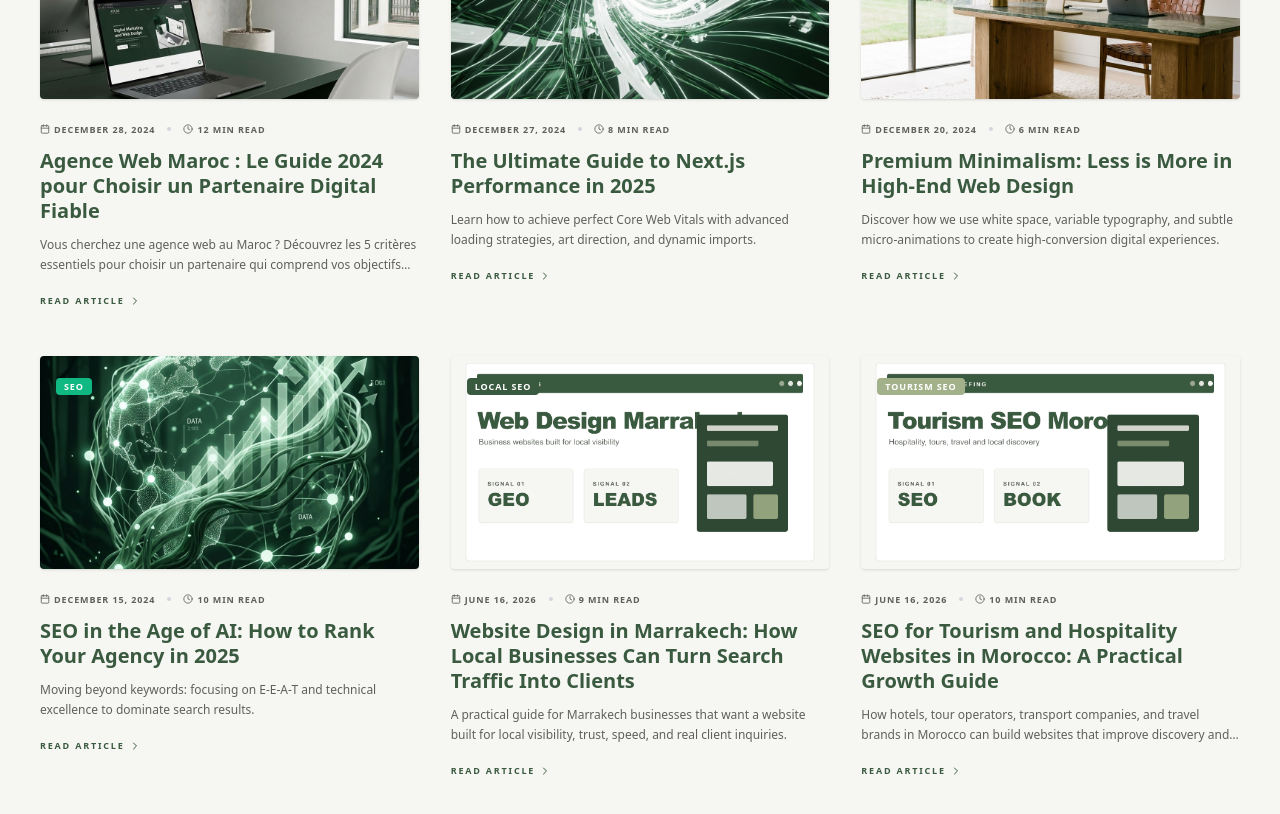
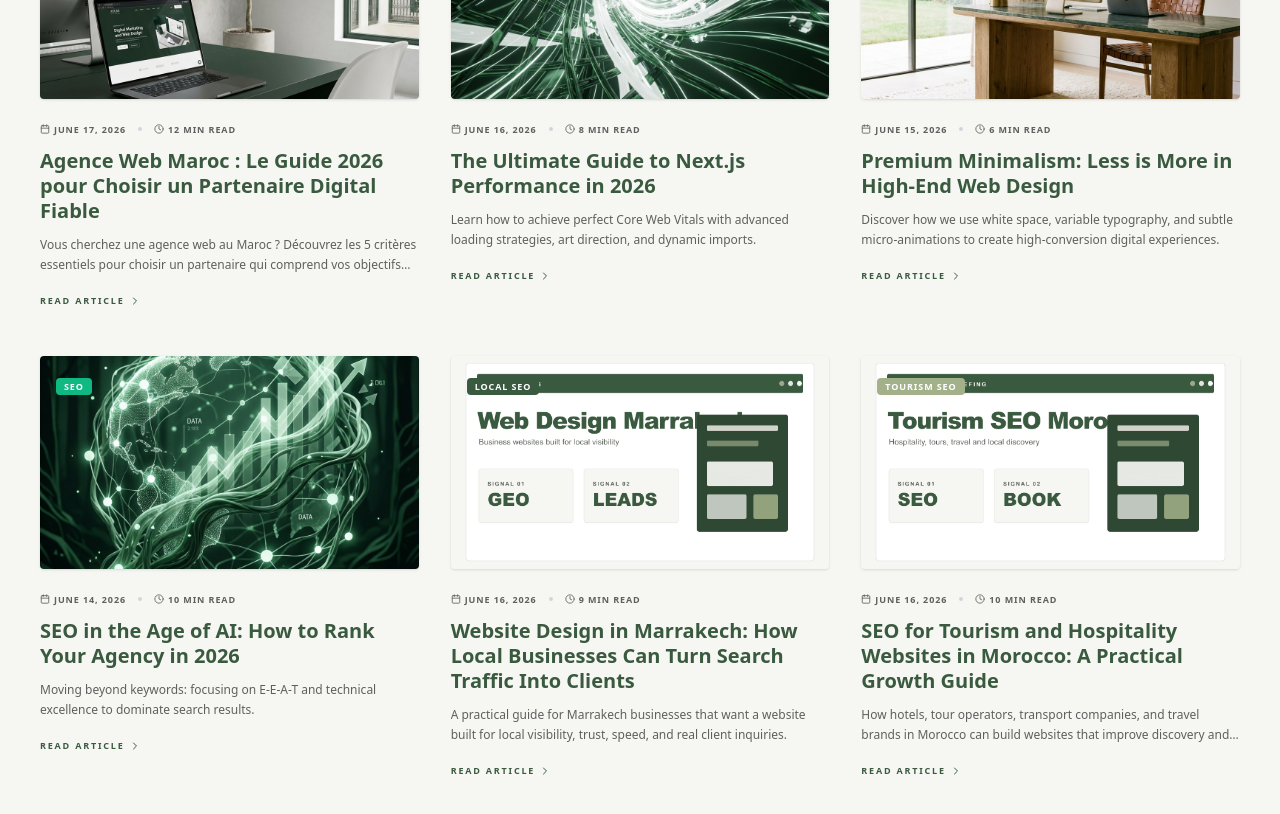
Before and after one commit to splach-coder/weReact-agency, a Next.js app: page /en/blog in a window 1280 px wide. Shown: the part 1520-2334 px from the top of the page. Built offline with nearby package versions, Linux system fonts and the light colour scheme.

Commit message:
fix: refresh blog years and copyright

```diff
--- a/scripts/verify-greenops-content.ts
+++ b/scripts/verify-greenops-content.ts
@@ -64,4 +64,17 @@ if (greenOpsDesignFiles.length > 0) {
   throw new Error(`GreenOps design still wired into old UI: ${greenOpsDesignFiles.join(', ')}`);
 }
 
+const blogSource = readFileSync('src/data/blog.ts', 'utf8');
+const staleBlogYears = blogSource.match(/\b20(?:24|25)\b/g) ?? [];
+
+if (staleBlogYears.length > 0) {
+  throw new Error(`Blog content still references stale years: ${[...new Set(staleBlogYears)].join(', ')}`);
+}
+
+const footerSource = readFileSync('src/components/Footer.tsx', 'utf8');
+
+if (/All rights reserved/.test(footerSource) && !/new Date\(\)\.getFullYear\(\)/.test(footerSource)) {
+  throw new Error('Footer copyright year must use new Date().getFullYear().');
+}
+
 console.log(`Content and old-design checks verified: ${projects.length} projects, ${blogPosts.length} posts.`);
--- a/src/components/Footer.tsx
+++ b/src/components/Footer.tsx
@@ -7,6 +7,7 @@ import { useLocale } from 'next-intl';
 
 export default function Footer() {
     const locale = useLocale();
+    const currentYear = new Date().getFullYear();
 
     return (
         <footer className="relative bg-[var(--color-primary)] text-[#E3E3DC] py-8 md:py-16 overflow-hidden">
@@ -48,7 +49,7 @@ export default function Footer() {
                         </div>
 
                         <p className="text-xs text-white/70 uppercase tracking-widest">
-                            © WeReact LLC 2025 All rights reserved
+                            &copy; WeReact LLC {currentYear} All rights reserved
                         </p>
                     </div>
 
--- a/src/data/blog.ts
+++ b/src/data/blog.ts
@@ -15,11 +15,11 @@ export interface BlogPost {
 
 export const blogPosts: BlogPost[] = [
     {
-        slug: "choisir-agence-web-maroc-2024",
-        title: "Agence Web Maroc : Le Guide 2024 pour Choisir un Partenaire Digital Fiable",
+        slug: "choisir-agence-web-maroc-2026",
+        title: "Agence Web Maroc : Le Guide 2026 pour Choisir un Partenaire Digital Fiable",
         excerpt: "Vous cherchez une agence web au Maroc ? Découvrez les 5 critères essentiels pour choisir un partenaire qui comprend vos objectifs business et livre un site performant.",
         metaDescription: "Vous cherchez une agence web au Maroc ? Découvrez les 5 critères essentiels pour choisir un partenaire qui comprend vos objectifs business et livre un site performant. WeReact, votre agence digitale.",
-        date: "December 28, 2024",
+        date: "June 17, 2026",
         author: "Directeur Agence",
         category: "Business",
         categoryColor: "#10B981",
@@ -54,11 +54,11 @@ export const blogPosts: BlogPost[] = [
         `
     },
     {
-        slug: "optimizing-nextjs-performance-2025",
-        title: "The Ultimate Guide to Next.js Performance in 2025",
+        slug: "optimizing-nextjs-performance-2026",
+        title: "The Ultimate Guide to Next.js Performance in 2026",
         excerpt: "Learn how to achieve perfect Core Web Vitals with advanced loading strategies, art direction, and dynamic imports.",
-        metaDescription: "Master Next.js performance in 2025. Deep dive into LCP optimization, art direction, and reducing TBT for perfect Core Web Vitals.",
-        date: "December 27, 2024",
+        metaDescription: "Master Next.js performance in 2026. Deep dive into LCP optimization, art direction, and reducing TBT for perfect Core Web Vitals.",
+        date: "June 16, 2026",
         author: "WeReact Team",
         category: "Development",
         categoryColor: "#EF4444", // Red like 'Economy' in image
@@ -66,7 +66,7 @@ export const blogPosts: BlogPost[] = [
         readTime: "8 min read",
         tags: ["Next.js", "Performance", "Web Vitals"],
         content: `
-            <p>Performance isn't just a metric; it's a feature. In 2025, user expectations are higher than ever, and search engines like Google continue to prioritize speed through Core Web Vitals. For any digital agency or business, a slow website is a lost opportunity.</p>
+            <p>Performance isn't just a metric; it's a feature. In 2026, user expectations are higher than ever, and search engines like Google continue to prioritize speed through Core Web Vitals. For any digital agency or business, a slow website is a lost opportunity.</p>
 
             <h2>Why LCP Matters Most</h2>
             <p>Largest Contentful Paint (LCP) is often the hardest metric to get right. It represents the time it takes for the largest visual element on the screen to become visible. On most landing pages, this is the hero image. Using art direction with the <code>&lt;picture&gt;</code> element and Next.js's <code>getImageProps</code> API can significantly reduce LCP by ensuring the browser preloads only the device-appropriate image source.</p>
@@ -85,7 +85,7 @@ export const blogPosts: BlogPost[] = [
         title: "Premium Minimalism: Less is More in High-End Web Design",
         excerpt: "Discover how we use white space, variable typography, and subtle micro-animations to create high-conversion digital experiences.",
         metaDescription: "Explore how premium minimalism, variable typography (like Nohemi), and white space transform modern high-end web design.",
-        date: "December 20, 2024",
+        date: "June 15, 2026",
         author: "Creative Director",
         category: "Design",
         categoryColor: "#3B82F6", // Blue like 'Style' in image
@@ -107,10 +107,10 @@ export const blogPosts: BlogPost[] = [
     },
     {
         slug: "seo-strategies-for-agencies",
-        title: "SEO in the Age of AI: How to Rank Your Agency in 2025",
+        title: "SEO in the Age of AI: How to Rank Your Agency in 2026",
         excerpt: "Moving beyond keywords: focusing on E-E-A-T and technical excellence to dominate search results.",
-        metaDescription: "Learn how to rank your agency in 2025 by focusing on E-E-A-T and technical SEO in the age of generative AI and search optimization.",
-        date: "December 15, 2024",
+        metaDescription: "Learn how to rank your agency in 2026 by focusing on E-E-A-T and technical SEO in the age of generative AI and search optimization.",
+        date: "June 14, 2026",
         author: "SEO Specialist",
         category: "SEO",
         categoryColor: "#10B981", // Green like 'Art' in image
```
